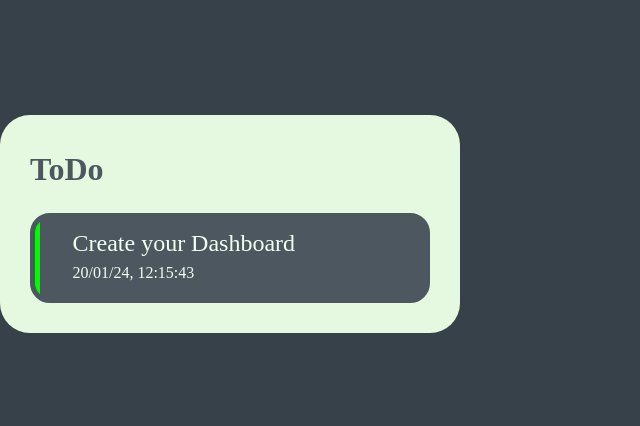
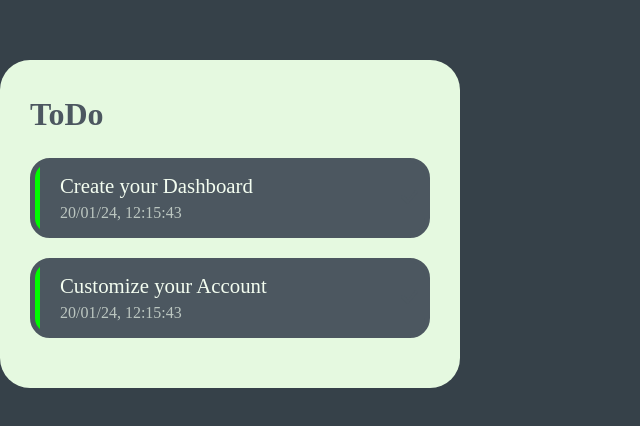
Before and after one commit to SalamPS/browser-dashboard, a Next.js app: page /Todo in a window 1280 px wide. Shown: the part 176-602 px from the top of the page, without its empty margins (0-640 px from the left). Built offline with nearby package versions, Linux system fonts and the light colour scheme.

Commit message:
feat(todo): Remove and Unremove

```diff
--- a/pages/Todo.jsx
+++ b/pages/Todo.jsx
@@ -1,6 +1,7 @@
 import { useState, useEffect } from "react";
 
 export default function Todo () {
+  const delay = (ms) => new Promise(resolve => setTimeout(resolve, ms));
 
   // Set Client Configuration in Cache for offline usage and API Controls
   const storageKey = 'userConfig';
@@ -12,7 +13,18 @@ export default function Todo () {
         desc: "Create an account and customize yours!",
         dead: 1705728382,
         made: 1705641982,
-        important: false
+        index: 0,
+        clear: 0,
+        important: false,
+      },
+      {
+        title: "Customize your Account",
+        desc: "Create an account and customize yours!",
+        dead: 1705728382,
+        made: 1705641982,
+        index: 0,
+        clear: 0,
+        important: false,
       }
     ],
     widget: [
@@ -53,6 +65,18 @@ export default function Todo () {
     localStorage.setItem(storageKey, JSON.stringify(userConfig));
   }, [userConfig]);
 
+  // Mark the chosen to-do list as cleared
+  const markClear = async (index) => {
+    const write = (value) => {
+      const update = { ...userConfig }
+      update.todo[index].clear = value
+      setUserConfig(update)
+    }
+    write(1)
+    await delay(200)
+    write(2)
+  }
+
   return (<>
     <div className="todo">
       <h1>ToDo</h1>
@@ -62,16 +86,20 @@ export default function Todo () {
           // Initialize deadline marker
           // Changed it's color according to it's time delta
           const isDead = formatDead(new Date().getTime() - list.dead)
+          console.log(list.clear)
           return (
-            <div className={`list ${isDead}`} key={i}>
+            list.clear == 2 ? <></> :
+            <div key={i}
+              className={`list${list.clear != 0 ? ` clear${list.clear}` : ''}`}>
               <div className={`mark ${isDead}`}/>
               <div className="info">
                 <h2>{list.title}</h2>
                 <p>{'20/01/24, 12:15:43'}</p>
               </div>
               <div className="edit">
-                <div className="bi bi-pencil-square"></div>
-                <div className="bi bi-trash3-fill"></div>
+                <div className={`bi bi-check${list.clear ? '-circle-fill' : ''}`}
+                  onClick={() => {markClear(i)}}
+                />
               </div>
             </div>
           )})}
--- a/pages/_document.js
+++ b/pages/_document.js
@@ -3,7 +3,9 @@ import { Html, Head, Main, NextScript } from "next/document";
 export default function Document() {
   return (
     <Html lang="en">
-      <Head />
+      <Head>
+        <link rel="stylesheet" href="https://cdn.jsdelivr.net/npm/bootstrap-icons@1.11.3/font/bootstrap-icons.min.css"/>
+      </Head>
       <body>
         <Main />
         <NextScript />
--- a/pages/index.js
+++ b/pages/index.js
@@ -13,7 +13,6 @@ export default function Home() {
         <title>Create Next App</title>
         <meta name="description" content="Generated by create next app" />
         <meta name="viewport" content="width=device-width, initial-scale=1" />
-        <link rel="stylesheet" href="https://cdn.jsdelivr.net/npm/bootstrap-icons@1.11.3/font/bootstrap-icons.min.css"/>
         <link rel="icon" href="/favicon.ico" />
         <link rel="manifest" href="/manifest.webmanifest" />
       </Head>
--- a/styles/index.css
+++ b/styles/index.css
@@ -1,3 +1,8 @@
+@keyframes hideDisplay {
+  100% {
+    display: none;
+  }
+}
 :root {
   line-height: 1.5;
   font-weight: 400;
@@ -67,26 +72,25 @@ main {
 }
 
 .list {
-  height: 80px;
+  height: 70px;
   cursor: pointer;
   overflow: hidden;
   display: flex;
   justify-content: space-between;
   max-width: 100%;
+  margin-bottom: 20px;
   border-radius: 20px;
   transition: 0.2s;
   background-color: #4C5760;
   border: solid 5px #4C5760;
-  color: #f3fdf0;
 }
 .list h2 {
+  font-size: 1.3rem;
+  color: #f3fdf0;
   font-weight: 400;
 }
-.list:hover {
-  scale: 1.02;
-}
-.list:hover .mark {
-  box-shadow: 0 0 20px #002035;
+.list p {
+  color: rgba(243, 253, 240, 0.6666666667);
 }
 .list .mark {
   transition: 0.2s;
@@ -104,31 +108,47 @@ main {
   background-color: #fb0000;
 }
 .list .info {
-  width: calc(100% - 80px);
+  flex-grow: 1;
   padding: 7px 0;
 }
 .list .info h2 {
   white-space: nowrap;
-  text-overflow: ellipsis;
   overflow: hidden;
 }
 .list .edit {
+  transition: 0.3s;
   display: flex;
   flex-direction: column;
   justify-content: center;
-  margin: 15px;
+}
+.list .edit:hover .bi {
+  color: #f89172;
 }
 .list .edit .bi {
+  transition: 0.1s;
   margin: 2px 0;
+  font-size: 2rem;
 }
-.list .edit .bi:hover {
-  transition: 0.1s;
-  color: #f89172;
+.list .edit .bi-check-circle-fill {
+  font-size: 1.5rem;
 }
-
-.isNear {
-  display: inline-block;
-  margin-right: 10px;
+.list.clear1 {
+  height: 0;
+  border: 0;
+  margin: 0;
+}
+.list.clear2 {
+  display: none;
+}
+.list:hover {
+  scale: 1.03;
+}
+.list:hover .mark {
+  box-shadow: 0 0 20px #002035;
+}
+.list:hover .edit {
+  background-color: #E5F9E0;
+  padding: 15px;
 }
 
 .blocks {
```
Also changed, not shown: public/sw.js.
